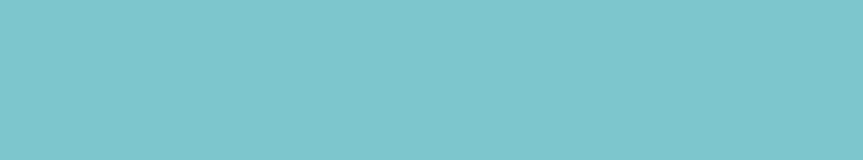
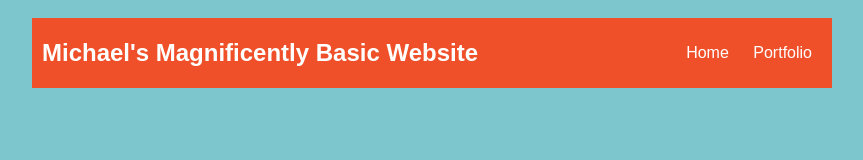
Before and after one commit to mpcooper23/portfolio.github.io, a plain HTML site: page index.html in a window 1280 px wide. Shown: the whole page, without its empty margins (208-1071 px from the left). Drawn offline with Linux system fonts and the light colour scheme.

Commit message:
Step 4: Add Navigation

```diff
--- a/index.html
+++ b/index.html
@@ -78,8 +78,19 @@
 }
           </style>
     </head>
-
     <body>
-
-    </body>
-</html>
+        <div id="all-contents">
+            <nav>
+                <header>Michael's Magnificently Basic Website</header>
+                <ul>
+                  <li>
+                    <a href="index.html">Home</a>
+                  </li>
+                  <li>
+                    <a href="portfolio.html">Portfolio</a>
+                  </li>
+                </ul>
+              </nav>
+        </div>
+      </body>
+    </html>
```
